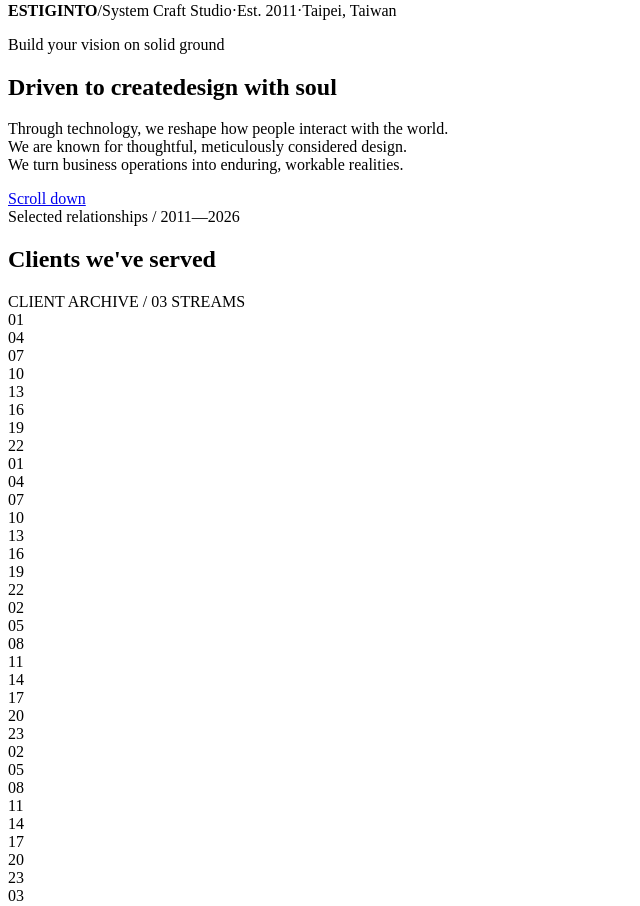
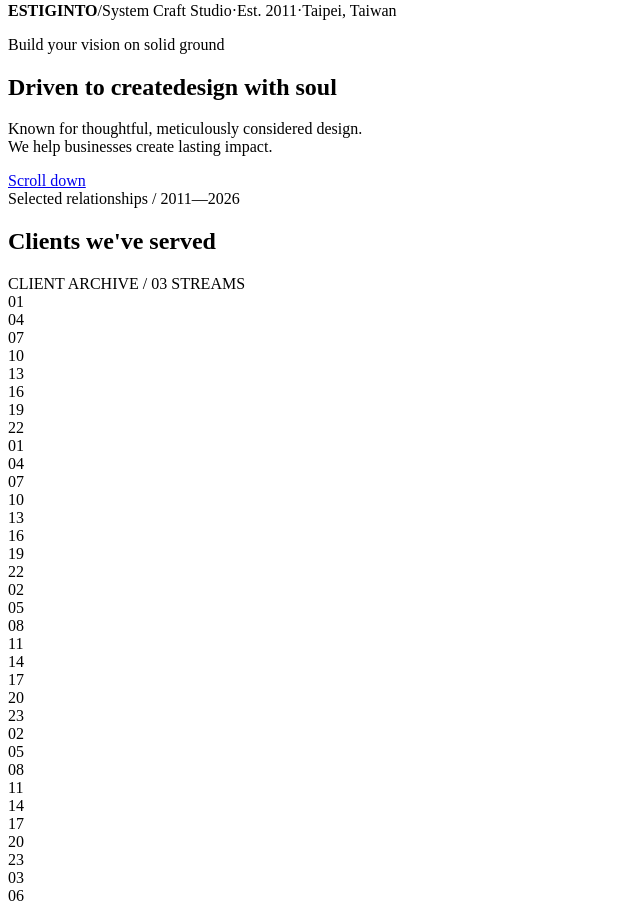
Before and after one commit to estiginto/estiginto-official-website, a React (Vite) app: page / in a window 1280 px wide. Shown: the part 2125-3031 px from the top of the page, without its empty margins (0-640 px from the left). Built offline with nearby package versions, Linux system fonts and the light colour scheme; the HTML template or start-up script is replaced by a standard one.

Commit message:
copy: sharpen homepage impact message

```diff
--- a/src/App.jsx
+++ b/src/App.jsx
@@ -505,9 +505,8 @@ const localizedCopy = {
       kicker: "將你的願景，建構在磐石上",
       title: ["致力於打造", "有靈魂的設計"],
       lede: [
-        "透過技術，改變人與世界互動的方式",
-        "我們以思緒縝密的設計著名",
-        "讓企業的運作，成為能夠長久運作的現實",
+        "以思緒縝密的設計著名",
+        "讓企業產生持續的影響力",
       ],
       scrolldown: "往下滾動",
     },
@@ -623,9 +622,8 @@ const localizedCopy = {
       kicker: "Build your vision on solid ground",
       title: ["Driven to create", "design with soul"],
       lede: [
-        "Through technology, we reshape how people interact with the world.",
-        "We are known for thoughtful, meticulously considered design.",
-        "We turn business operations into enduring, workable realities.",
+        "Known for thoughtful, meticulously considered design.",
+        "We help businesses create lasting impact.",
       ],
       scrolldown: "Scroll down",
     },
@@ -689,9 +687,8 @@ const localizedCopy = {
       kicker: "ビジョンを、揺るぎない基盤の上に",
       title: ["私たちが目指すのは", "魂のあるデザイン"],
       lede: [
-        "テクノロジーを通じて、人と世界の関わり方を変える。",
-        "私たちは、緻密に思考されたデザインで知られています。",
-        "企業の仕組みを、持続的に機能する現実へと変えていきます。",
+        "緻密に考え抜かれたデザインで知られています。",
+        "企業が持続的な影響力を生み出せるよう支援します。",
       ],
       scrolldown: "下へスクロール",
     },
@@ -1057,8 +1054,6 @@ function Hero({ copy }) {
             {copy.hero.lede[0]}
             <br />
             {copy.hero.lede[1]}
-            <br />
-            {copy.hero.lede[2]}
           </p>
         </div>
       </div>
```
Also changed, not shown: 1 other file (tests, documents, lock files or other folders).
